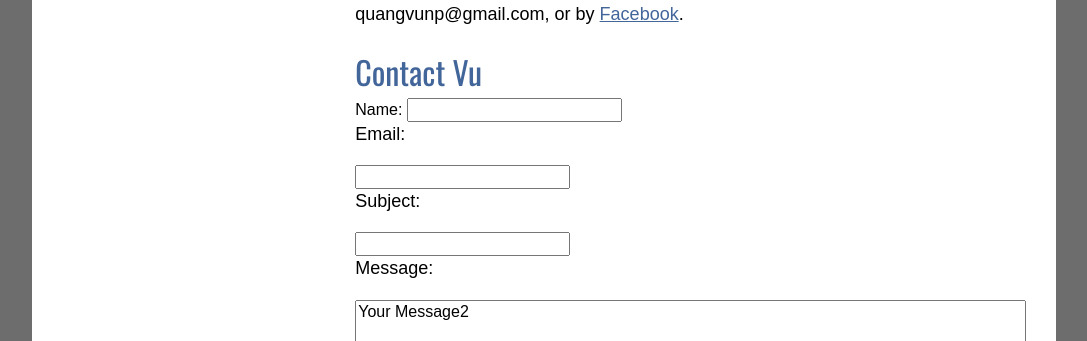
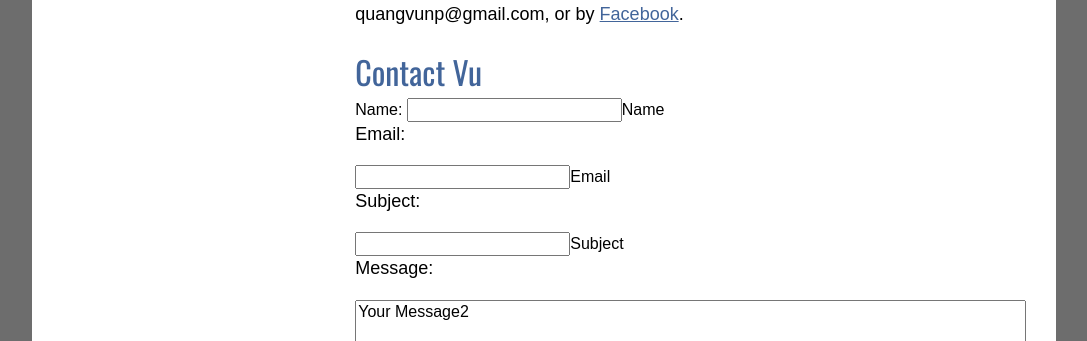
Before and after one commit to quangvunp/geomechanics, a Jekyll site: the page built from about.md, in a window 1280 px wide. Shown: the part 789-1130 px from the top of the page, without its empty margins (96-1183 px from the left). Built offline with Jekyll 4.4.1, drawn with Linux system fonts in a browser that asks for light colours; our own code applies the rules of GitHub Pages for plain Markdown files.

Commit message:
Update about.md

```diff
--- a/about.md
+++ b/about.md
@@ -16,9 +16,9 @@
 
 <form action="https://formspree.io/quangvu@gmail.com"
       method="POST">
-    Name: <input type="text" name="name" cols = "70"> <br />
-    <p> Email: </p><input type="email" name="_replyto" cols = "70"> <br />
-    <p> Subject: </p><input type="text" name="name" cols = "70"> <br />
+    Name: <input type="text" name="name" cols = "70">Name <br />
+    <p> Email: </p><input type="email" name="_replyto" cols = "70">Email <br />
+    <p> Subject: </p><input type="text" name="name" cols = "70">Subject <br />
     <p> Message: </p>
     <textarea class="form-control" id="textarea" name="message" rows = "10" cols ="70">Your Message2</textarea>
     <input type="submit" value="Send">
```
